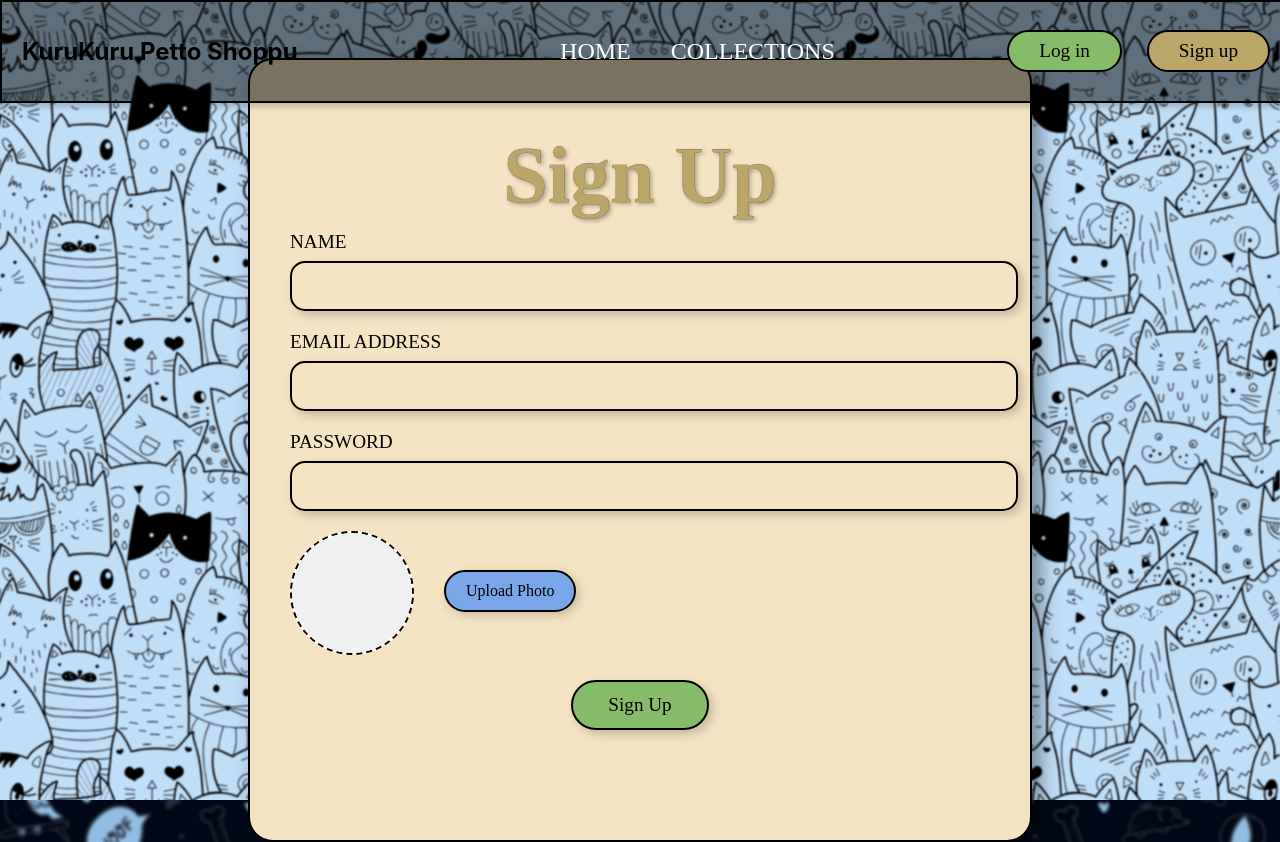
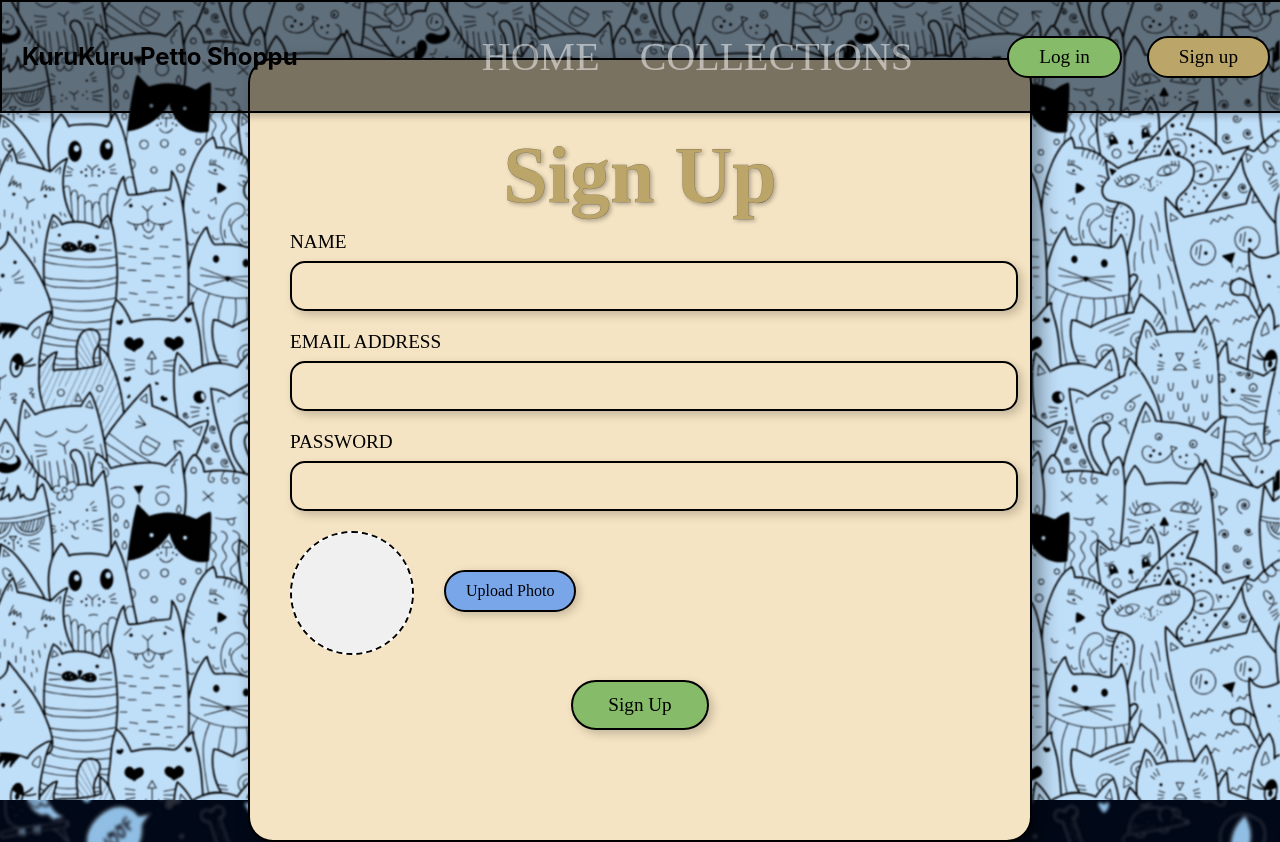
Before and after one commit to mintrgm/KuruKuru-Petto-Shoppu, a React (Create React App) app: page /signup in a window 1280 px wide. Built offline with nearby package versions, Linux system fonts and the light colour scheme.

Commit message:
Update Navbar.css

```diff
--- a/src/components/Navbar.css
+++ b/src/components/Navbar.css
@@ -29,7 +29,7 @@ body {
 .nav-links a {
   color: white;
   text-decoration: none;
-  font-size: 1.5rem;
+  font-size: 2.5rem;
   font-family: 'Walter Turncoat', cursive;
   transition: all 0.3s ease-in-out;
   padding: 5px 10px;
@@ -71,6 +71,19 @@ body {
   color: #BBA569;
 }
 
+.nav-active {
+  color: white;
+  -webkit-text-stroke: 1.5px black;
+  text-shadow: 2px 2px 5px rgba(0, 0, 0, 0.4);
+  opacity: 1;
+}
+
+.nav-inactive {
+  opacity: 0.5;
+  text-shadow: none;
+  -webkit-text-stroke: 0px;
+}
+
 .nav-links a.collections-inactive:hover {
   opacity: 1;
 }
@@ -106,11 +119,12 @@ body {
   border: 2px solid black;
   border-radius: 25px;
   padding: 8px 30px;
-  transition: all 0.3s ease-in-out;
+  transition: all 0.3s ease-in-out transform 0.2s ease-in-out;
   cursor: pointer;
 }
 
 .logout:hover {
   background-color: white;
   color: #69B6BB;
+  transform: scale(1.05);
 }
```
